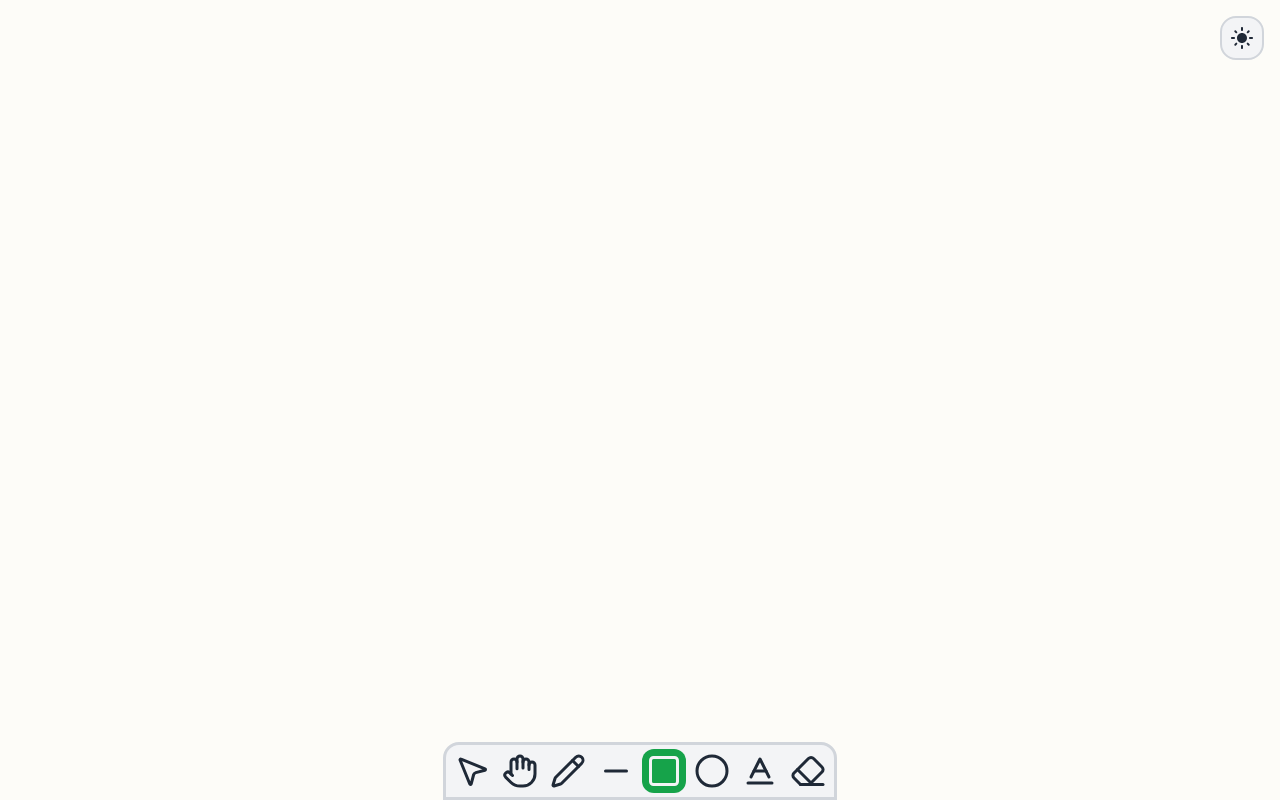
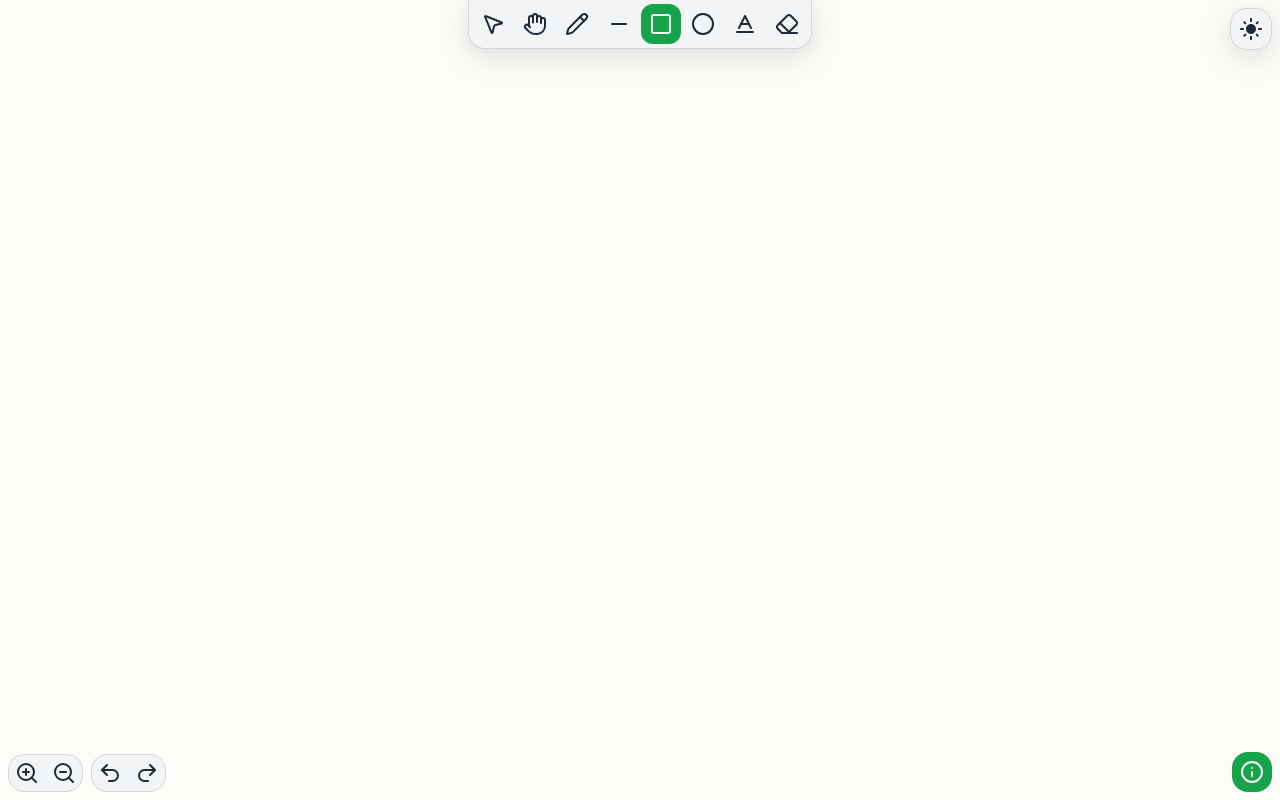
Before and after one commit to kurocodes/KuroSketch, a React (Vite) app: page / in a window 1280 px wide. Built offline with nearby package versions, Linux system fonts and the light colour scheme.

Commit message:
History and Zoom Controls logic connected with History and Zoom Control Butotns

```diff
--- a/src/App.tsx
+++ b/src/App.tsx
@@ -8,6 +8,9 @@ import { useKeyboard } from "./hooks/useKeyboard";
 import CanvasStage from "./components/canvas/CanvasStage";
 import ThemeToggle from "./components/controls/ThemeToggle";
 import Toolbar from "./components/toolbar/Toolbar";
+import ZoomControls from "./components/controls/ZoomControls";
+import HistoryControls from "./components/controls/HistoryControls";
+import HelpButton from "./components/overlays/HelpButton";
 
 export default function App() {
   // global editor state
@@ -30,6 +33,16 @@ export default function App() {
     forcePan,
   });
 
+  const zoomAtCenter = (delta: number) => {
+    const centerX = window.innerWidth / 2;
+    const centerY = window.innerHeight / 2;
+    camera.zoomAt(delta, centerX, centerY);
+  };
+
+  // const resetZoom = () => {
+  //   camera.setCamera((c) => ({ ...c, zoom: 1 }));
+  // };
+
   // keyboard shortcuts
   useKeyboard(setCurrentTool, history.undo, history.redo, setForcePan);
 
@@ -51,7 +64,17 @@ export default function App() {
 
       {/* UI LAYER */}
       <ThemeToggle mode={theme.mode} toggleTheme={theme.toggleTheme} />
+      <div className="fixed bottom-2 left-2 flex items-start gap-2">
+        <ZoomControls
+          zoomIn={() => zoomAtCenter(-1)}
+          zoomOut={() => zoomAtCenter(1)}
+          // zoomPercent={camera.camera.zoom * 100}
+          // resetZoom={resetZoom}
+        />
+        <HistoryControls undo={history.undo} redo={history.redo} />
+      </div>
       <Toolbar currentTool={currentTool} setCurrentTool={setCurrentTool} />
+      <HelpButton />
     </>
   );
 }
--- a/src/components/canvas/CanvasStage.tsx
+++ b/src/components/canvas/CanvasStage.tsx
@@ -98,7 +98,6 @@ export default function CanvasStage({
         const world = screenToWorld(x, y, camera);
         onMouseDown(world.x, world.y);
       }}
-
       onMouseMove={(e) => {
         const { x, y } = getScreenPos(e);
 
@@ -110,7 +109,6 @@ export default function CanvasStage({
         const world = screenToWorld(x, y, camera);
         onMouseMove(world.x, world.y);
       }}
-
       onMouseUp={() => {
         onMouseUp();
       }}
--- /dev/null
+++ b/src/components/controls/ControlButton.tsx
@@ -0,0 +1,35 @@
+import type { IconType } from "react-icons";
+import { useTheme } from "../../hooks/useTheme";
+import { motion } from "motion/react";
+import type { CSSProperties } from "react";
+
+export function ControlButton({
+  Icon,
+  className,
+  color,
+  cursor = "pointer",
+  onClick,
+}: {
+  Icon: IconType;
+  className: string;
+  color?: string;
+  cursor?: CSSProperties["cursor"];
+  onClick: () => void;
+}) {
+  const { colors } = useTheme();
+
+  return (
+    <motion.button
+      // role="button"
+      onClick={onClick}
+      whileHover={{ backgroundColor: colors.uiBorder }}
+      transition={{ backgroundColor: { duration: 0 } }}
+      className={`p-1.5 cursor-z ${className}`}
+      style={{ cursor: cursor }}
+    >
+      <span style={{ color: colors.uiText }}>
+        <Icon size={24} color={color} />
+      </span>
+    </motion.button>
+  );
+}
--- /dev/null
+++ b/src/components/controls/HistoryControls.tsx
@@ -0,0 +1,33 @@
+import { useTheme } from "../../hooks/useTheme";
+import { ControlButton } from "./ControlButton";
+import { LuUndo2, LuRedo2 } from "react-icons/lu";
+
+type HistoryControlsProps = {
+  undo: () => void;
+  redo: () => void;
+};
+
+export default function HistoryControls({ undo, redo }: HistoryControlsProps) {
+  const { colors } = useTheme();
+  return (
+    <div
+      className="flex items-center border rounded-2xl gap-px"
+      style={{ borderColor: colors.uiBorder, backgroundColor: colors.uiBg }}
+    >
+      <ControlButton
+        Icon={LuUndo2}
+        className="rounded-l-[14px]"
+        onClick={undo}
+      />
+      {/* <span
+        className="h-8 w-0.5 rounded"
+        style={{ backgroundColor: colors.uiBorder }}
+      ></span> */}
+      <ControlButton
+        Icon={LuRedo2}
+        className="rounded-r-[14px]"
+        onClick={redo}
+      />
+    </div>
+  );
+}
--- a/src/components/controls/ThemeToggle.tsx
+++ b/src/components/controls/ThemeToggle.tsx
@@ -19,10 +19,11 @@ export default function ThemeToggle({
       whileHover={{ backgroundColor: colors.uiBorder }}
       whileTap={{ scale: 0.95 }}
       onClick={toggleTheme}
-      className="fixed top-4 right-4 z-10 cursor-pointer border-2 rounded-2xl p-2"
+      className="fixed top-2 right-2 z-10 cursor-pointer border rounded-2xl p-2"
       style={{
         borderColor: colors.uiBorder,
         backgroundColor: colors.uiBg,
+        boxShadow: "rgba(100, 100, 111, 0.2) 0px 7px 29px 0px",
       }}
     >
       <AnimatePresence mode="wait" initial={false}>
--- /dev/null
+++ b/src/components/controls/ZoomControls.tsx
@@ -0,0 +1,46 @@
+import { useTheme } from "../../hooks/useTheme";
+import { LuZoomIn, LuZoomOut } from "react-icons/lu";
+import { ControlButton } from "./ControlButton";
+
+type ZoomControlsProps = {
+  zoomIn: () => void;
+  zoomOut: () => void;
+  // zoomPercent: number;
+  // resetZoom: () => void;
+};
+
+export default function ZoomControls({
+  zoomIn,
+  zoomOut,
+  // zoomPercent,
+  // resetZoom,
+}: ZoomControlsProps) {
+  const { colors } = useTheme();
+  return (
+    <div
+      className="flex items-center justify-center border rounded-2xl  gap-px"
+      style={{ borderColor: colors.uiBorder, backgroundColor: colors.uiBg }}
+    >
+      <ControlButton
+        Icon={LuZoomIn}
+        className="rounded-l-[14px]"
+        cursor="pointer"
+        onClick={zoomIn}
+      />
+      {/* <button
+        type="button"
+        onClick={resetZoom}
+        className="px-2.5 py-1 text-sm font-medium"
+        style={{ color: colors.uiText }}
+      >
+        {Math.round(zoomPercent)}%
+      </button> */}
+      <ControlButton
+        Icon={LuZoomOut}
+        className="rounded-r-[14px]"
+        cursor="pointer"
+        onClick={zoomOut}
+      />
+    </div>
+  );
+}
--- /dev/null
+++ b/src/components/overlays/HelpButton.tsx
@@ -0,0 +1,19 @@
+import { useTheme } from '../../hooks/useTheme';
+import { motion } from 'motion/react';
+import { LuInfo } from 'react-icons/lu';
+
+export default function HelpButton() {
+    const { colors } = useTheme();
+
+  return (
+    <motion.div
+      whileHover={{ scale: 1.05 }}
+      className="fixed bottom-2 right-2 p-2 rounded-2xl aspect-square cursor-pointer"
+      style={{ backgroundColor: colors.accent }}
+    >
+      <span style={{ color: colors.uiText }}>
+        <LuInfo size={24} color={colors.uiBg} />
+      </span>
+    </motion.div>
+  )
+}
--- a/src/components/toolbar/ToolButton.tsx
+++ b/src/components/toolbar/ToolButton.tsx
@@ -19,12 +19,13 @@ export default function ToolButton({
     <motion.div
       whileHover={{ backgroundColor: colors.uiBorder }}
       whileTap={{ scale: 0.95 }}
+      transition={{ backgroundColor: { duration: 0 } }}
       onClick={() => setActive(tool.id)}
-      className="relative p-1 rounded-xl"
-      // style={{ borderColor: colors.uiBorder }}
+      className="relative p-2 rounded-xl cursor-pointer"
+      style={{ borderColor: colors.uiBorder }}
     >
       <tool.icon
-        size={36}
+        size={24}
         className="relative z-10"
         style={{
           color: active === tool.id ? colors.uiBg : colors.uiText,
--- a/src/components/toolbar/Toolbar.tsx
+++ b/src/components/toolbar/Toolbar.tsx
@@ -16,12 +16,21 @@ export default function Toolbar({
 
   return (
     <div
-      className="fixed bottom-0 left-1/2 -translate-x-1/2 border-3 rounded-t-2xl p-1"
-      style={{ borderColor: colors.uiBorder, backgroundColor: colors.uiBg }}
+      className="fixed top-0 left-1/2 -translate-x-1/2 border border-t-0 rounded-b-2xl p-1"
+      style={{
+        borderColor: colors.uiBorder,
+        backgroundColor: colors.uiBg,
+        boxShadow: "rgba(100, 100, 111, 0.2) 0px 7px 29px 0px",
+      }}
     >
-      <div className="flex gap-1">
+      <div className="flex gap-0.5">
         {TOOLS.map((tool) => (
-          <ToolButton tool={tool} active={currentTool} setActive={setCurrentTool} />
+          <ToolButton
+            key={tool.id}
+            tool={tool}
+            active={currentTool}
+            setActive={setCurrentTool}
+          />
         ))}
       </div>
     </div>
--- a/src/index.css
+++ b/src/index.css
@@ -14,3 +14,7 @@ html, body {
   height: 100%;
   overflow: hidden;
 }
+
+.squircle {
+  corner-shape: squircle;
+}
```
Lines whose indentation alone changed are shown as unchanged.
